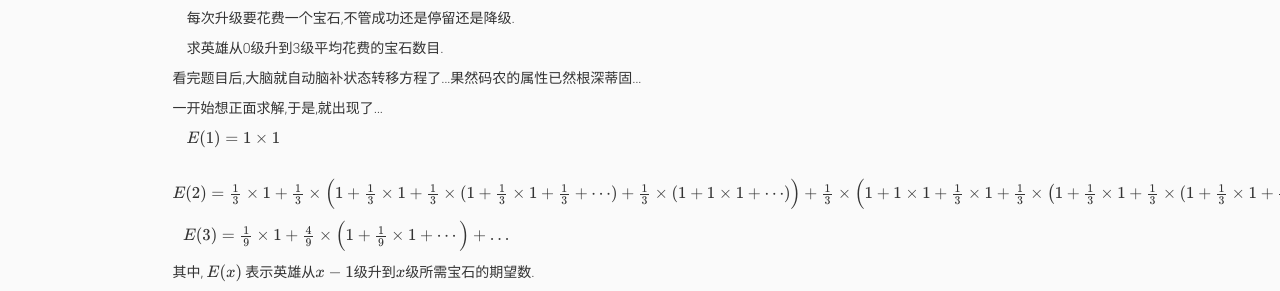
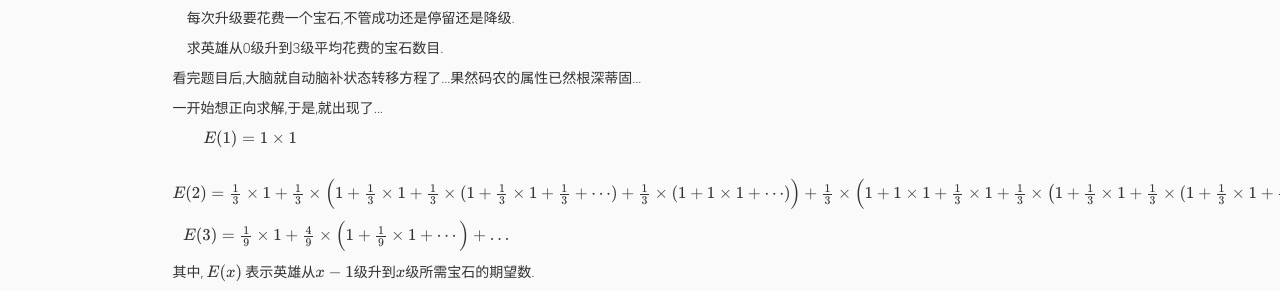
Before and after one commit to elokrainz/elokrainz.github.io, a Jekyll site: the page built from _posts/2014-11-11-Netease-Hero-Promotion.md, in a window 1280 px wide. Shown: the part 324-615 px from the top of the page. Built offline with Jekyll 4.4.1, drawn with Linux system fonts in a browser that asks for light colours; formulas are drawn with MathJax 3; comment, search, counter and statistics services are not loaded.

Commit message:
netease-hero-promot

```diff
--- a/_posts/2014-11-11-Netease-Hero-Promotion.md
+++ b/_posts/2014-11-11-Netease-Hero-Promotion.md
@@ -28,9 +28,9 @@ excerpt: "英雄升级,
 
 看完题目后,大脑就自动脑补状态转移方程了…果然码农的属性已然根深蒂固…
 
-一开始想正面求解,于是,就出现了…
+一开始想正向求解,于是,就出现了…
 
-$$$$
+$$\quad$$
 &#8194;
 $$
 E(1) = 1 \times 1
```
